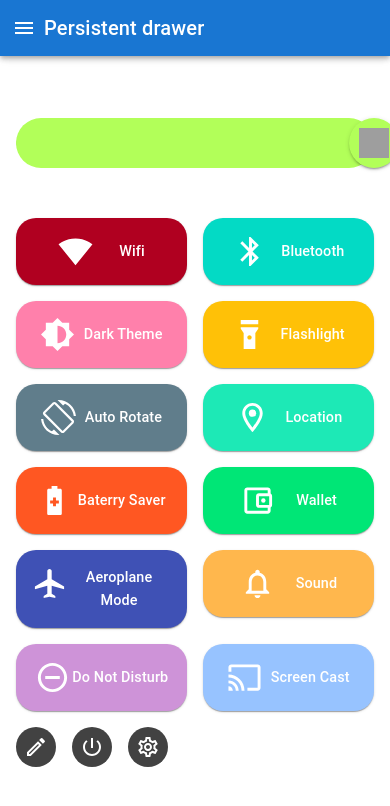
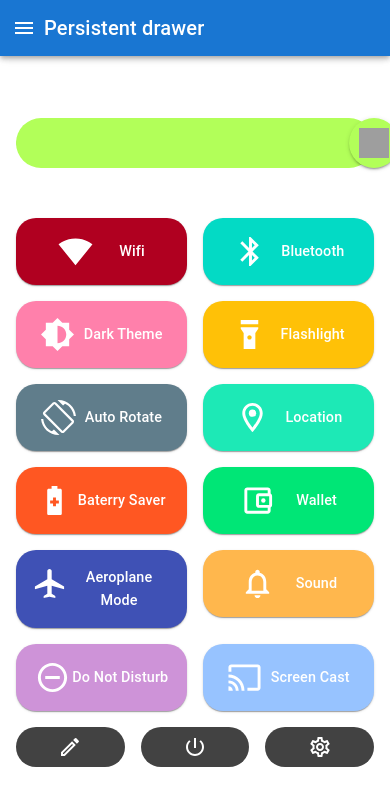
Before and after one commit to vihangkale/Android-12-quick-settings, a React (Create React App) app: page / in a window 390 px wide. Shown: the top 806 px of the page. Built offline with nearby package versions, Linux system fonts and the light colour scheme; grey boxes are pictures that could not be loaded.

Commit message:
power buttons responsive

```diff
--- a/src/App.js
+++ b/src/App.js
@@ -334,12 +334,12 @@ const handleModalClose = () => setModalOpen(false);
          </CardActionArea>
         </Card>
         </Grid>
-        <Grid item lg={4}>
+        <Grid item lg={4} md={4} sm={4} xs={4}>
          <IconButton variant="contained" sx={{borderRadius:5,backgroundColor:"#424242",width:"100%",color: !darkTheme ? "#fff":null}} >
             <ModeEditOutlineOutlinedIcon fullWidth/>
          </IconButton>
        </Grid>
-       <Grid item lg={4}>
+       <Grid item lg={4} md={4} sm={4} xs={4}>
         <IconButton onClick={handleModalOpen} variant="contained" sx={{borderRadius:5,backgroundColor:"#424242",width:"100%",color: !darkTheme ? "#fff":null}} fullWidth>
           <PowerSettingsNewIcon/>
         </IconButton>
@@ -363,17 +363,17 @@ const handleModalClose = () => setModalOpen(false);
             }}
             >
             <Grid container spacing={2} sx={{justifyContent:"center"}}>
-            <Grid item lg={6}>
+            <Grid item lg={6} md={6} sm={6} xs={6} >
               <IconButton variant="contained" sx={{borderRadius:"50%",backgroundColor:"#2D3034",height: "30vh",width:"100%",padding: "20px",color:"#fff"}} >
                 <PowerSettingsNewIcon/>
                 </IconButton>
             </Grid>
-            <Grid item lg={6}>
+            <Grid item lg={6} md={6} sm={6} xs={6} >
               <IconButton variant="contained" sx={{borderRadius:"50%",backgroundColor:"#2D3034",height: "30vh",width:"100%",padding: "20px",color:"#fff"}} >
                 <RestartAltRoundedIcon/>
                 </IconButton>
             </Grid>
-            <Grid item lg={6} >
+            <Grid item lg={6} md={6} sm={6} xs={6}  >
               <IconButton variant="contained" sx={{borderRadius:"50%",backgroundColor:"#2D3034",height: "30vh",width:"100%",padding: "20px",color:"#fff"}} >
                 <RestartAltRoundedIcon/>
                 </IconButton>
@@ -382,7 +382,7 @@ const handleModalClose = () => setModalOpen(false);
        </Box>
         </Modal>
       </Grid>
-        <Grid item lg={4}>
+        <Grid item lg={4} md={4} sm={4} xs={4}>
          <IconButton variant="contained" sx={{borderRadius:5,backgroundColor:"#424242",width:"100%",color: !darkTheme ? "#fff":null}} fullWidth>
             <SettingsOutlinedIcon/>
          </IconButton>
```
